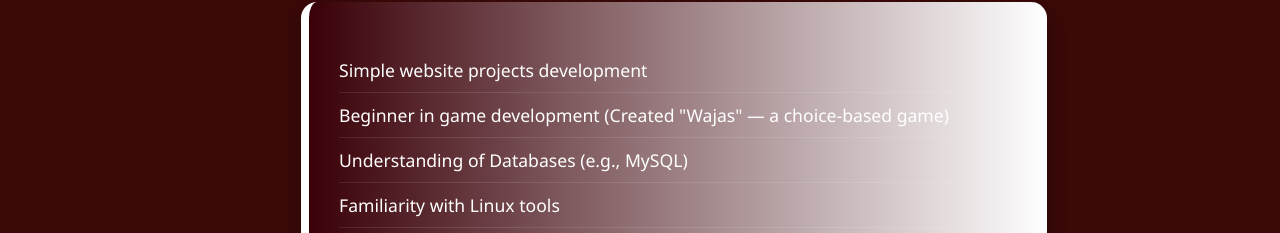
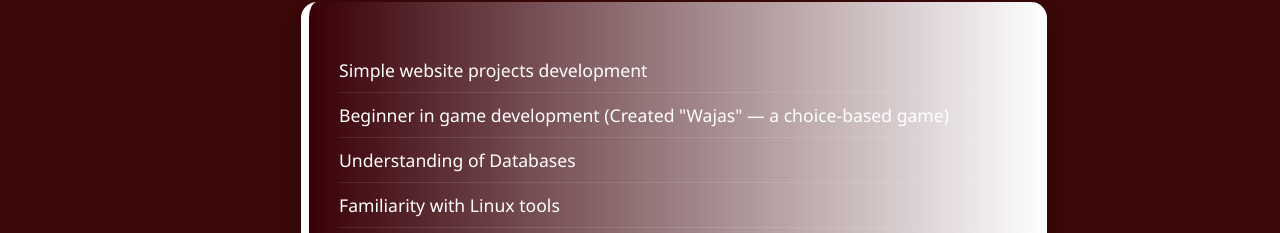
Before and after one commit to WajanMo/CV, a plain HTML site: page wajan-cv-assets/skills.html in a window 1280 px wide. Shown: the part 397-630 px from the top of the page. Drawn offline with Linux system fonts and the light colour scheme.

Commit message:
Update CV

```diff
--- a/wajan-cv-assets/skills.html
+++ b/wajan-cv-assets/skills.html
@@ -45,7 +45,7 @@
         <ul>
           <li>Simple website projects development</li>
           <li>Beginner in game development (Created "Wajas" — a choice-based game)</li>
-          <li>Understanding of Databases (e.g., MySQL)</li>
+          <li>Understanding of Databases</li>
           <li>Familiarity with Linux tools</li>
           <li>Familiarity with Git and GitHub version control</li>
           <li>Foundational knowledge of networking and cybersecurity</li>
```
